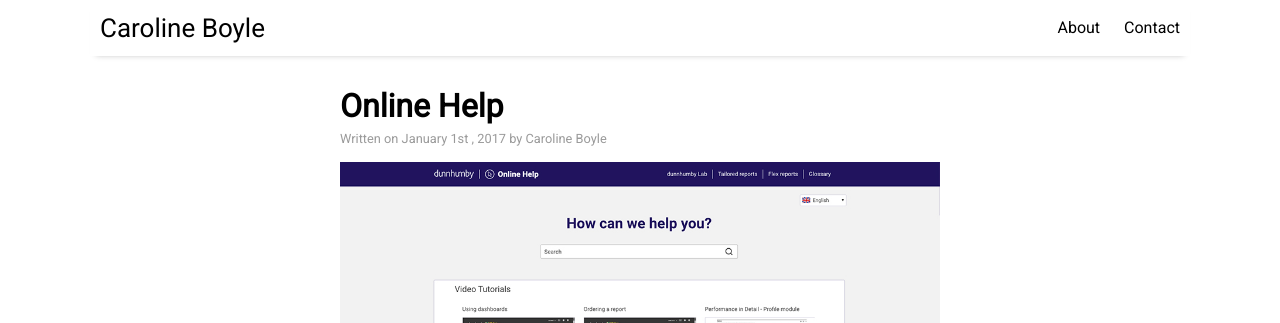
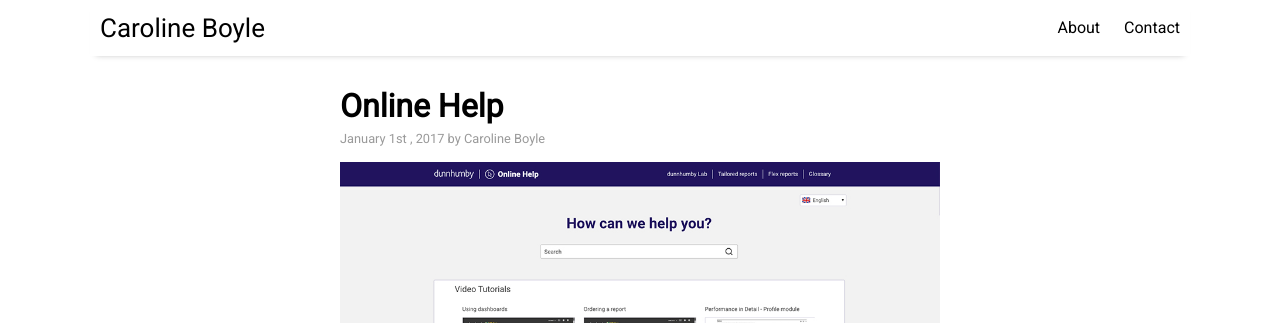
Before and after one commit to caroboyle-ux/CD, a Jekyll site: the page built from _posts/2017-01-01-welcome-to-millennial.md, in a window 1280 px wide and 1144 px high. Shown: the top 323 px of the window. Built offline with Jekyll 4.4.1, drawn with Linux system fonts in a browser that asks for light colours; nearby versions of some CDN libraries.

Commit message:
Update settings.yml

```diff
--- a/_data/settings.yml
+++ b/_data/settings.yml
@@ -16,5 +16,3 @@
   previous_page: 'Older'
 
 related_posts: 'You may also enjoy...'
-
-post_date_prefix: 'Written on'
```
